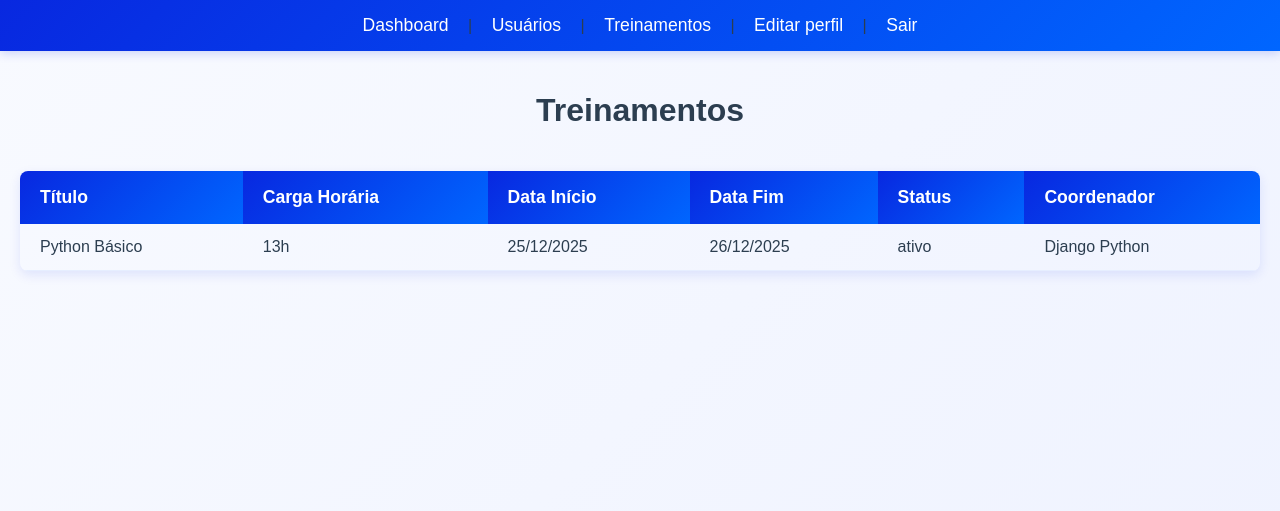
After one commit to antoniopatricio22/SELOEDU, a Flask app: page /treinamentos/listar in a window 1280 px wide. The commit adds this page. Shown: the top 511 px of the page. Run offline with Flask 3, Linux system fonts and the light colour scheme; a user stored in the database is signed in.

Commit message:
Update: Entrega 08

```diff
--- a/app.py
+++ b/app.py
@@ -1,6 +1,7 @@
 from flask import Flask, render_template
 from routes.users import user_bp
 from routes.auth import auth_bp
+from routes.treinamento import treinamento_bp
 from extensions import db, login_manager, mail
 from models.users import User
 from config import DevelopmentConfig
@@ -19,6 +20,7 @@ mail.init_app(app)
 # blueprints
 app.register_blueprint(user_bp, url_prefix='/users')
 app.register_blueprint(auth_bp, url_prefix='/auth')
+app.register_blueprint(treinamento_bp, url_prefix='/treinamentos')
 
 
 @app.route('/')
--- /dev/null
+++ b/routes/treinamento.py
@@ -0,0 +1,19 @@
+from flask import Blueprint
+from views.treinamento_view import (
+    listar_treinamentos,
+    novo_treinamento
+)
+from flask_login import login_required
+
+treinamento_bp = Blueprint('treinamento', __name__)
+
+@treinamento_bp.route('/listar', methods=['GET'])
+@login_required
+def listar():
+    return listar_treinamentos()
+
+#Mudar nome da rota Para Criar ou Add???
+@treinamento_bp.route('/novo', methods=['GET', 'POST'])
+@login_required
+def novo():
+    return novo_treinamento()
--- a/templates/base.html
+++ b/templates/base.html
@@ -11,6 +11,7 @@
         <nav>
             <a href="{{ url_for('users.dashboard') }}">Dashboard</a> |
             <a href="{{ url_for('users.index') }}">Usuários</a> |
+            <a href="{{ url_for('treinamento.listar') }}">Treinamentos</a> |
             <a href="{{ url_for('users.profile') }}">Editar perfil</a> |
             <a href="{{ url_for('auth.logout') }}">Sair</a>
         </nav>
--- /dev/null
+++ b/templates/treinamento/listar.html
@@ -0,0 +1,42 @@
+{% extends "base.html" %}
+
+{% block content %}
+    <h1>Treinamentos</h1>
+
+    {% if current_user.role == 'coordenador' %}
+    <p><a href="{{ url_for('treinamento.novo') }}">Novo Treinamento</a></p>
+    {% endif %}
+
+    {% with messages = get_flashed_messages(with_categories=true) %}
+        {% if messages %}
+            {% for category, message in messages %}
+                <div class="{{ category }}">{{ message }}</div>
+            {% endfor %}
+        {% endif %}
+    {% endwith %}
+
+    <table>
+        <thead>
+            <tr>
+                <th>Título</th>
+                <th>Carga Horária</th>
+                <th>Data Início</th>
+                <th>Data Fim</th>
+                <th>Status</th>
+                <th>Coordenador</th>
+            </tr>
+        </thead>
+        <tbody>
+            {% for treinamento in treinamentos %}
+            <tr>
+                <td>{{ treinamento.titulo }}</td>
+                <td>{{ treinamento.carga_horaria }}h</td>
+                <td>{{ treinamento.data_inicio.strftime('%d/%m/%Y') }}</td>
+                <td>{{ treinamento.data_fim.strftime('%d/%m/%Y') }}</td>
+                <td>{{ treinamento.status }}</td>
+                <td>{{ treinamento.user.nome }}</td>
+            </tr>
+            {% endfor %}
+        </tbody>
+    </table>
+{% endblock %}
--- /dev/null
+++ b/views/treinamento_view.py
@@ -0,0 +1,71 @@
+from flask import render_template, redirect, url_for, flash, request
+from flask_login import current_user
+from models.treinamento import Treinamento
+from extensions import db
+from functools import wraps
+from datetime import datetime
+
+def coordenador_required(f):
+    @wraps(f)
+    def decorated_function(*args, **kwargs):
+        if not current_user.role == 'coordenador':
+            flash('Acesso restrito a coordenadores.', 'error')
+            return redirect(url_for('treinamento.listar'))
+        return f(*args, **kwargs)
+    return decorated_function
+
+def listar_treinamentos():
+    treinamentos = Treinamento.query.all()
+    return render_template('treinamento/listar.html', treinamentos=treinamentos)
+
+@coordenador_required
+def novo_treinamento():
+    if request.method == 'POST':
+
+        try:
+            titulo = request.form.get('titulo', '').strip()
+            descricao = request.form.get('descricao', '').strip()
+            carga_horaria = int(request.form.get('carga_horaria', 0))
+            # form date inputs are in 'YYYY-MM-DD' format; convert to datetime
+            data_inicio = datetime.strptime(request.form.get('data_inicio', ''), '%Y-%m-%d')
+            data_fim = datetime.strptime(request.form.get('data_fim', ''), '%Y-%m-%d')
+        except ValueError as e:
+            flash('Dados do formulário inválidos: ' + str(e), 'error')
+            print('Erro de parsing do formulário:', str(e))
+            return render_template('treinamento/novo.html')
+
+        # Validações
+        if not titulo:
+            flash('Título é obrigatório.', 'error')
+            return render_template('treinamento/novo.html')
+
+        if carga_horaria <= 0:
+            flash('Carga horária deve ser um número positivo.', 'error')
+            return render_template('treinamento/novo.html')
+
+        if data_fim < data_inicio:
+            flash('Data de término não pode ser anterior à data de início.', 'error')
+            return render_template('treinamento/novo.html')
+
+        treinamento = Treinamento(
+            titulo=titulo,
+            descricao=descricao,
+            carga_horaria=carga_horaria,
+            data_inicio=data_inicio,
+            data_fim=data_fim,
+            user_id=current_user.id
+        )
+
+        try:
+            db.session.add(treinamento)
+            db.session.commit()
+            flash('Treinamento criado com sucesso!', 'success')
+            return redirect(url_for('treinamento.listar'))
+        except Exception as e:
+            db.session.rollback()
+            flash('Erro ao criar treinamento.', 'error')
+            #flash(f'Erro ao criar treinamento: {str(e)}', 'error')
+            #print(f'Erro detalhado: {str(e)}')
+            return render_template('treinamento/novo.html')
+
+    return render_template('treinamento/novo.html')
```
Also changed, not shown: Static/custom.css (+7 -9 lines), models/treinamento.py (added, +20 -0 lines), templates/treinamento/novo.html (added, +45 -0 lines), instance/seloedu.db, readme.md.
